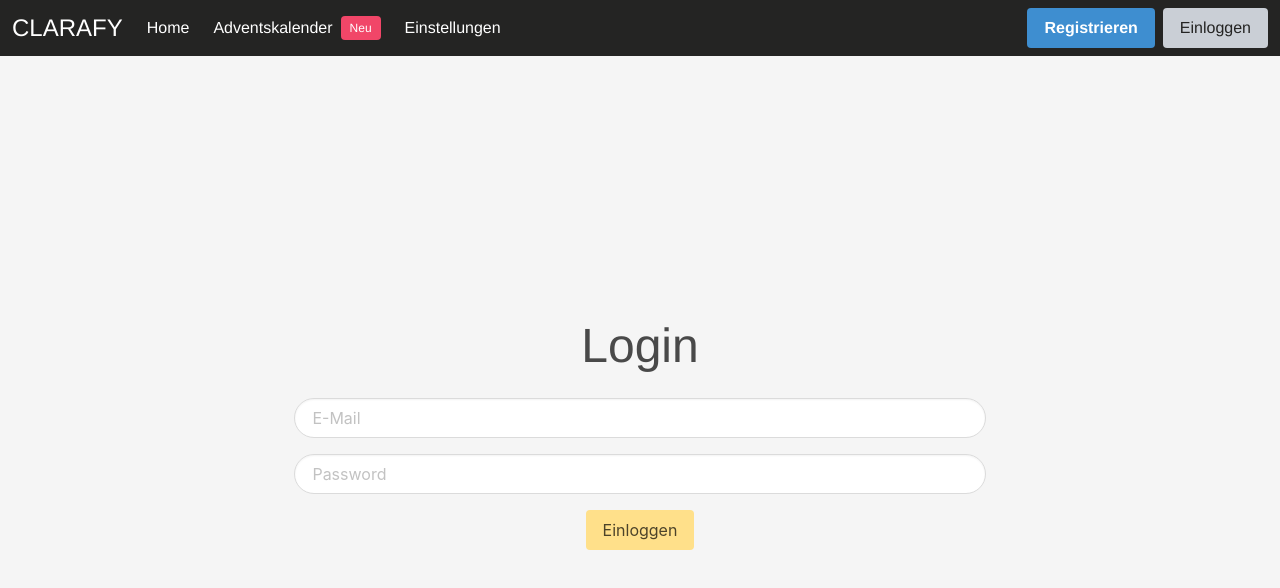
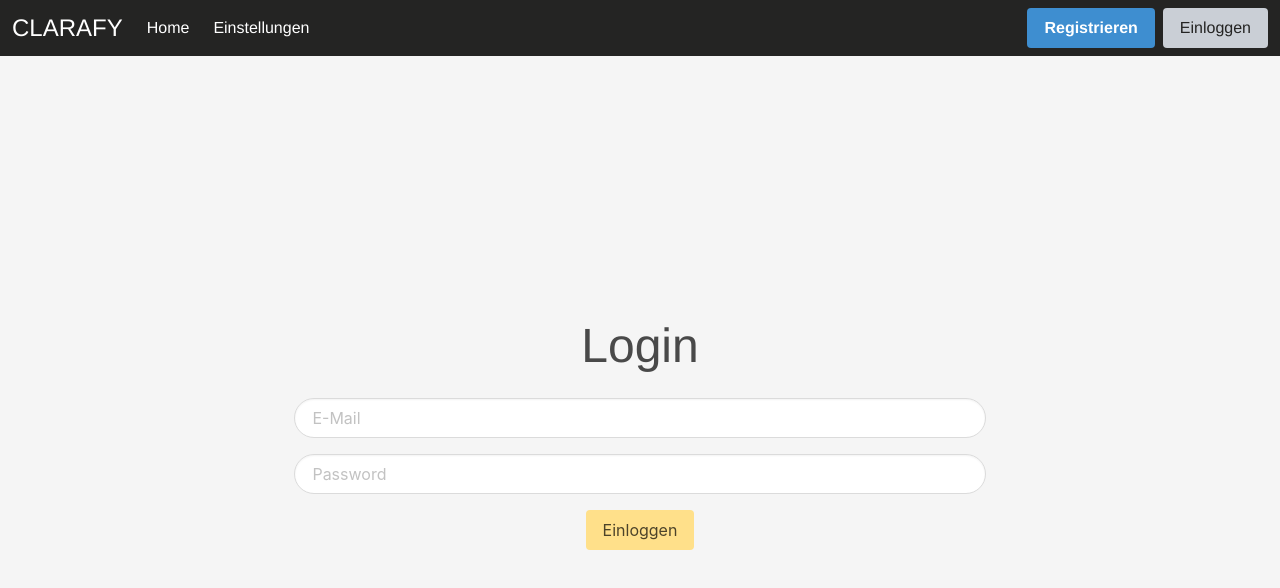
Before and after one commit to bjoernkneisel/vue-pwa, a Vue app: page /#/login in a window 1280 px wide. Shown: the top 588 px of the page. Built offline with nearby package versions, Linux system fonts and the light colour scheme; what vuefire would draw is missing.

Commit message:
Minor security fix

```diff
--- a/src/components/Navbar.vue
+++ b/src/components/Navbar.vue
@@ -19,7 +19,7 @@
     <div id="navbarBasicExample" class="navbar-menu">
       <div class="navbar-start">
         <router-link class="navbar-item" to="/Home">Home</router-link>
-        <router-link class="navbar-item" to="/Calendar">Adventskalender<span class="tag is-danger ml-2">Neu</span></router-link>
+        <router-link v-if="this.userProfile.uid == '8csEdZ2jyZR3RN1pD11Q7hRC9A13'" class="navbar-item" to="/Calendar">Adventskalender<span class="tag is-danger ml-2">Neu</span></router-link>
         <router-link v-if="this.userProfile.role == 'admin'" class="navbar-item" to="/Dashboard">Dashboard</router-link>
         <router-link class="navbar-item" to="/Settings">Einstellungen</router-link>
       </div>
```
